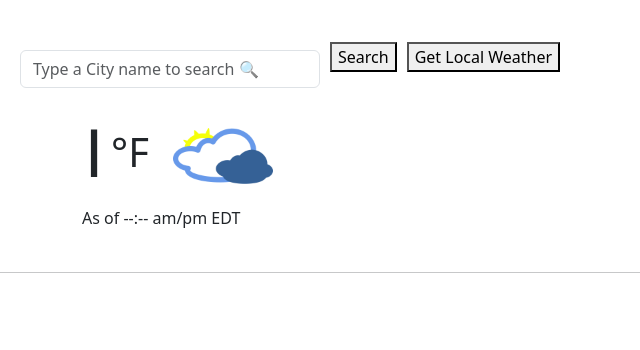
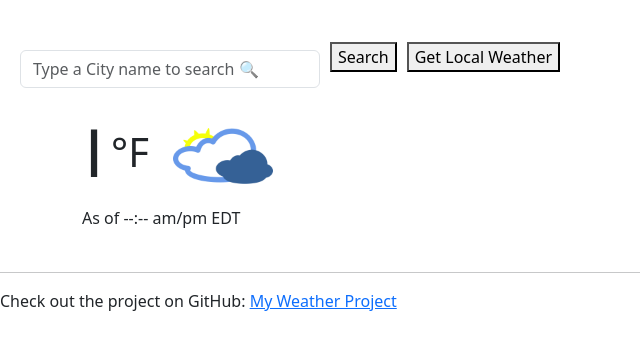
Before and after one commit to amjam2023/My_Weather_Project_5, a website built with Parcel: page index.html in a window 1280 px wide. Shown: the whole page, without its empty margins (0-640 px from the left). Built offline with nearby package versions, Linux system fonts and the light colour scheme; no server answers.

Commit message:
Update index.html
Updated the footer to add link to git hub

```diff
--- a/index.html
+++ b/index.html
@@ -153,6 +153,12 @@
 
     <hr />
 
+    <footer>
+      <p>Check out the project on GitHub:
+        <a href="https://github.com/amjam2023/My_Weather_Project_5" target="_blank">My Weather Project</a>
+      </p>
+    </footer>
+
     <script>
         function getCurrentDateTime() {
             let now = new Date();
```
